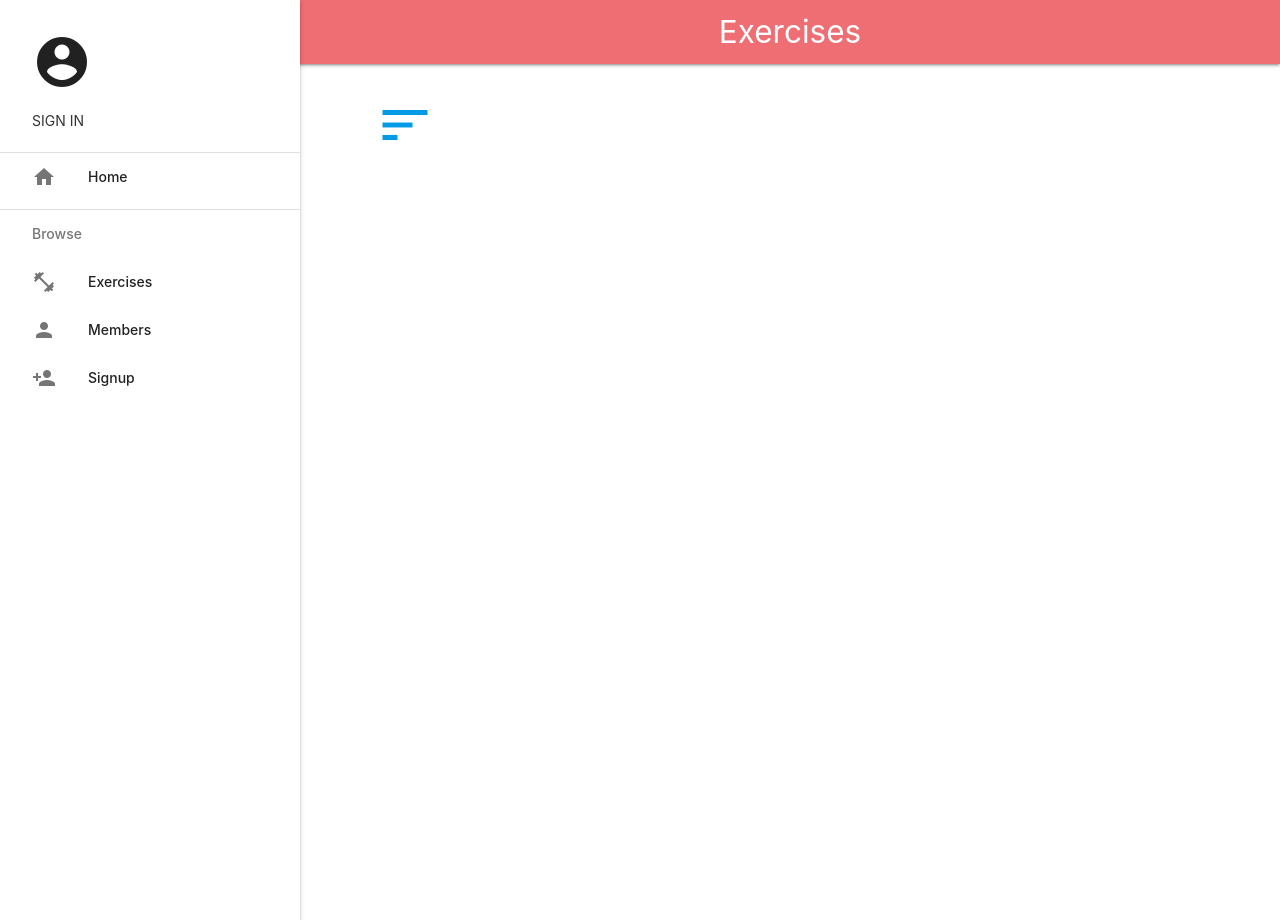
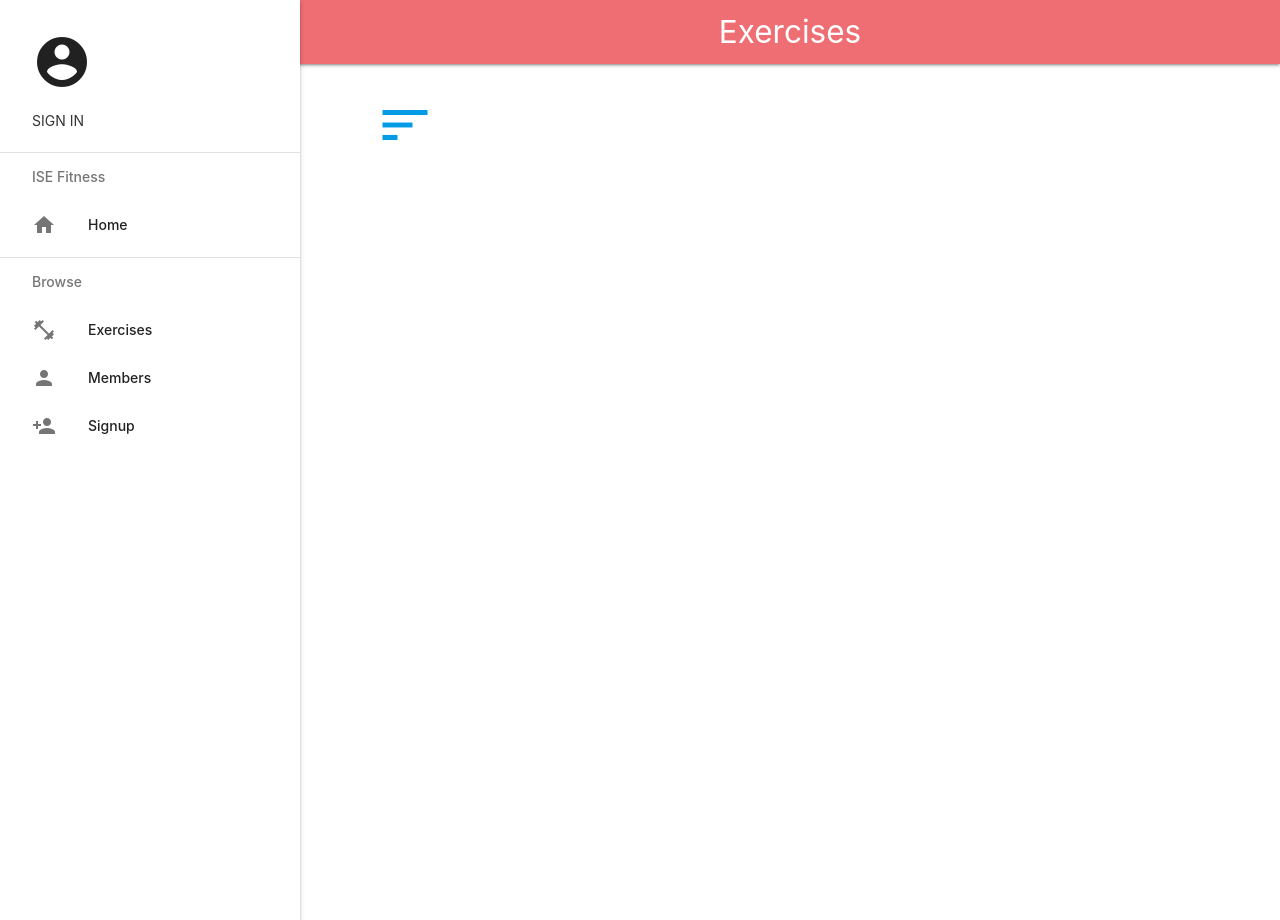
Before and after one commit to Tyrell-Lewis/Internal-Server-Error-1, a Flask app: page /exercises in a window 1280 px wide. Run offline with Flask 3, Linux system fonts and the light colour scheme; data that the repository does not hold is empty.

Commit message:
Added branding to layout

```diff
--- a/App/templates/layout.html
+++ b/App/templates/layout.html
@@ -34,6 +34,7 @@
           </div>
         </li>
         <li><div class="divider"></div></li>
+        <li><a class="subheader">ISE Fitness</a></li>
         <li><a class="waves-effect" href="/home"><i class="material-icons">home</i>Home</a></li>
         <li><div class="divider"></div></li>
         {% if is_authenticated %}
```
